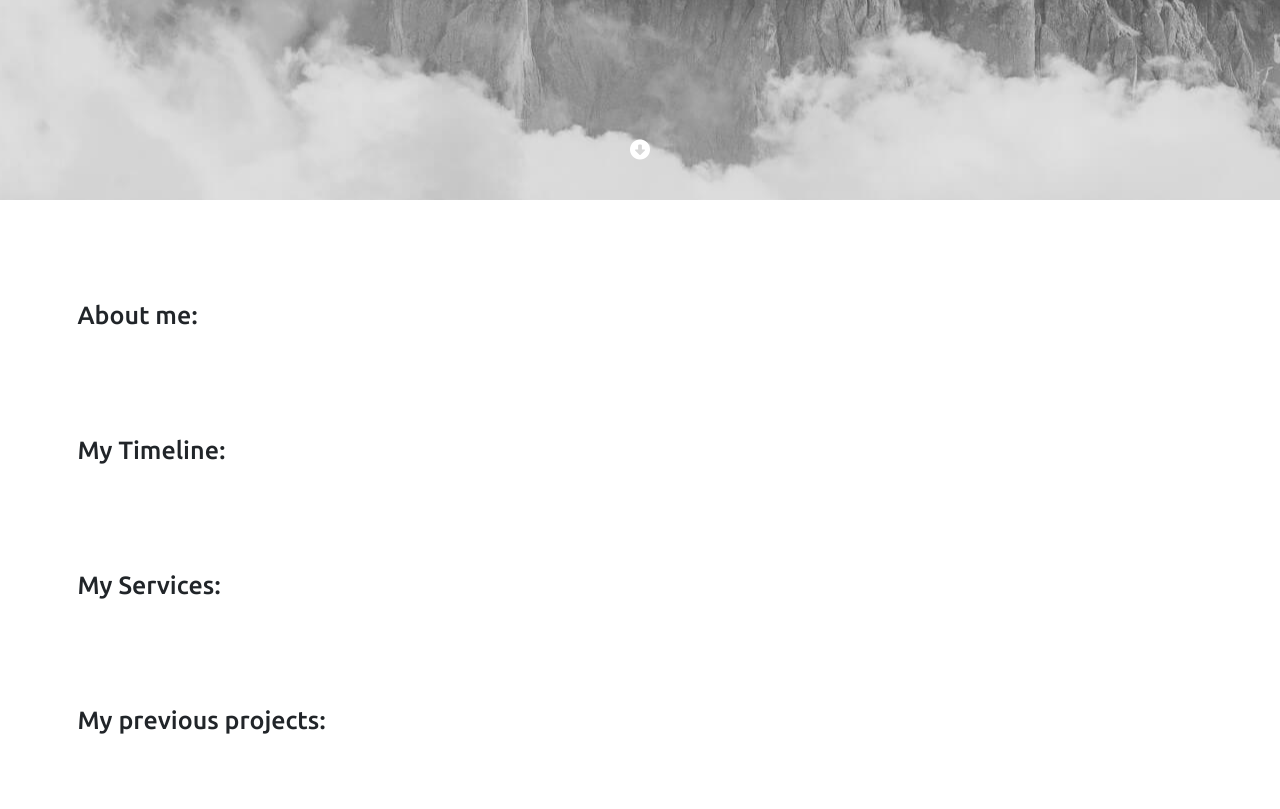
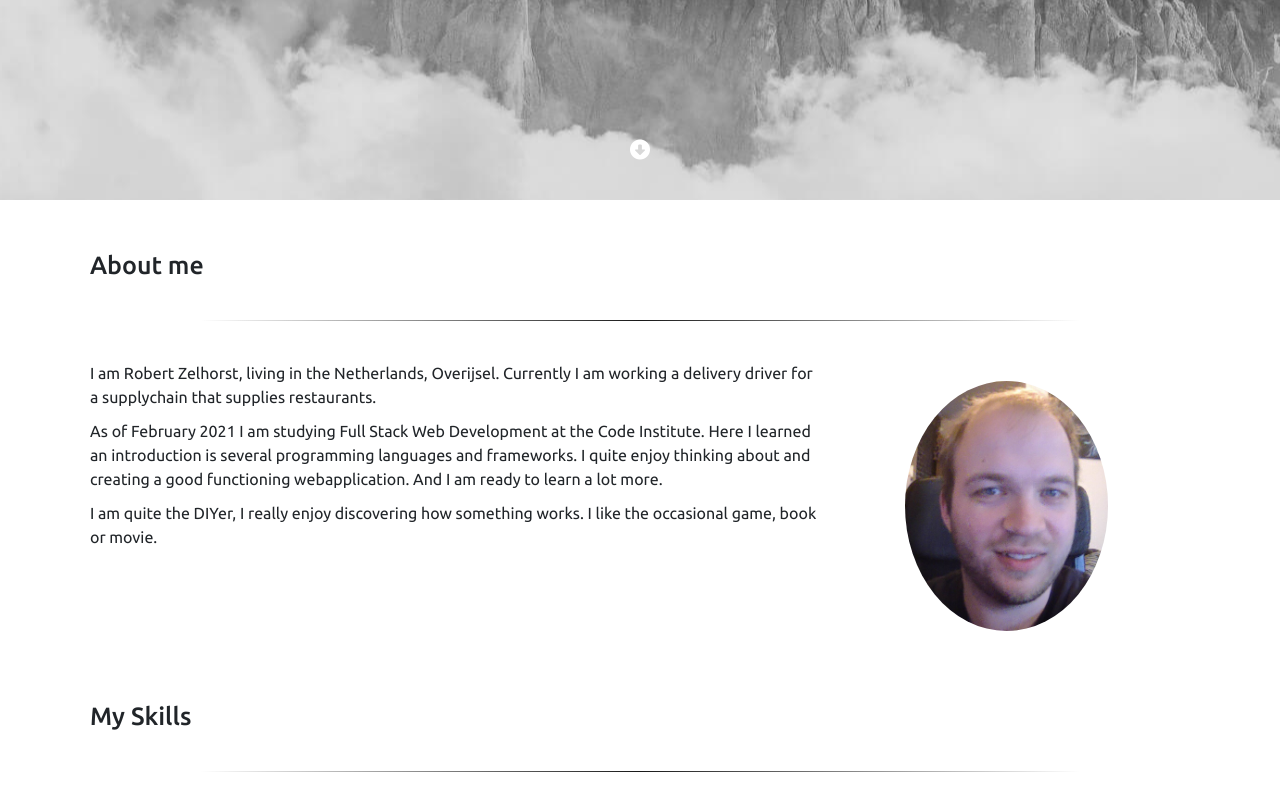
Before and after one commit to Zelhorst92/MyPortfolio, a Django app: page / in a window 1280 px wide. Shown: the part 600-1409 px from the top of the page. Run offline with Django 3.2, Linux system fonts and the light colour scheme; some libraries are stand-ins or nearby versions.

Commit message:
Add about and skills sections

```diff
--- a/home/templates/home/index.html
+++ b/home/templates/home/index.html
@@ -3,7 +3,7 @@
 
 {% block content %}
 <section id="herosection" class="pagesection container">
-    <div class="row" >
+    <div class="row">
         <div id="infocard" class="col-11 col-sm-9 col-md-7 col-lg-5 col-xl-4 ">
             <div class="row justify-content-center ">
                 <div class="col-12 col-md-4 pt-md-5 image-container">
@@ -31,20 +31,72 @@
 
 
 </section>
+
 <section id="aboutsection" class="pagesection container">
-    <h1>About me:</h1>
+    <h1>About me</h1>
+    <div class="spacer"></div>
+    <div class="row">
+        <div class="col-12 col-md-8">
+            <p>I am Robert Zelhorst, living in the Netherlands, Overijsel. Currently I am working a delivery driver for
+                a
+                supplychain that supplies restaurants.</p>
+            <p>As of February 2021 I am studying Full Stack Web Development at the Code Institute. Here I learned an
+                introduction is several programming languages and frameworks. I quite enjoy thinking about and creating
+                a
+                good functioning webapplication. And I am ready to learn a lot more.</p>
+            <p>I am quite the DIYer, I really enjoy discovering how something works. I like the occasional game, book or
+                movie.</p>
+        </div>
+        <div class="col-12 col-md-4 d-flex justify-content-center">
+            <div class="image-container">
+                <img class="img-fluid about-image" src="static/images/profile-picture-robert.jpg" alt="">
+            </div>
+        </div>
+    </div>
 </section>
-<section id="timelinesection" class="pagesection container">
-    <h1>My Timeline:</h1>
+
+<section id="skillssection" class="pagesection container">
+    <h1 class="section-header">My Skills</h1>
+    <div class="spacer"></div>
+    <div class="row">
+        <div class="col-6 col-md-4 col-lg-3">
+            <img class="skill-image"
+                src="https://cdn.jsdelivr.net/gh/devicons/devicon/icons/html5/html5-original-wordmark.svg" />
+        </div>
+        <div class="col-6 col-md-4 col-lg-3"><img class="skill-image"
+                src="https://cdn.jsdelivr.net/gh/devicons/devicon/icons/css3/css3-original-wordmark.svg" /></div>
+        <div class="col-6 col-md-4 col-lg-3"><img class="skill-image"
+                src="https://cdn.jsdelivr.net/gh/devicons/devicon/icons/javascript/javascript-original.svg" /></div>
+        <div class="col-6 col-md-4 col-lg-3"><img class="skill-image"
+                src="https://cdn.jsdelivr.net/gh/devicons/devicon/icons/python/python-original-wordmark.svg" /></div>
+        <div class="col-6 col-md-4 col-lg-3"><img class="skill-image"
+                src="https://cdn.jsdelivr.net/gh/devicons/devicon/icons/flask/flask-original-wordmark.svg" /></div>
+        <div class="col-6 col-md-4 col-lg-3"><img class="skill-image"
+                src="https://cdn.jsdelivr.net/gh/devicons/devicon/icons/django/django-original.svg" /></div>
+        <div class="col-6 col-md-4 col-lg-3"><img class="skill-image"
+                src="https://cdn.jsdelivr.net/gh/devicons/devicon/icons/jquery/jquery-original-wordmark.svg" /></div>
+        <div class="col-6 col-md-4 col-lg-3"><img class="skill-image"
+                src="https://cdn.jsdelivr.net/gh/devicons/devicon/icons/bootstrap/bootstrap-plain-wordmark.svg" /></div>
+        <div class="col-6 col-md-4 col-lg-3"><img class="skill-image"
+                src="https://cdn.jsdelivr.net/gh/devicons/devicon/icons/heroku/heroku-plain-wordmark.svg" /></div>
+        <div class="col-6 col-md-4 col-lg-3"><img class="skill-image"
+                src="https://cdn.jsdelivr.net/gh/devicons/devicon/icons/github/github-original-wordmark.svg" /></div>
+        <div class="col-6 col-md-4 col-lg-3"><img class="skill-image"
+                src="https://cdn.jsdelivr.net/gh/devicons/devicon/icons/mongodb/mongodb-original-wordmark.svg" /></div>
+    </div>
 </section>
+
 <section id="servicessection" class="pagesection container">
     <h1>My Services:</h1>
 </section>
+
 <section id="gallerysection" class="pagesection container">
     <h1>My previous projects:</h1>
 </section>
+
 <section id="contactsection" class="pagesection container">
     <h1>Contact Me
     </h1>
 </section>
+
 {% endblock %}
--- a/static/css/styles.css
+++ b/static/css/styles.css
@@ -71,7 +71,16 @@ body {
 }
 
 /* - - - - - Landing Page - - - - - */
+.row {
+    --bs-gutter-x: 0;
+}
 
+.pagesection {
+    margin: auto;
+    padding: 5rem 2rem 0 2rem;
+}
+
+/* - - - Hero Section - - - */
 #herosection {
     height: 100vh;
     min-height: 100vh;
@@ -86,7 +95,6 @@ body {
     color: #FFFFFF;
     font-size: 2rem;
     position: relative;
-
 }
 
 .name-container > h4 {
@@ -118,15 +126,6 @@ body {
     height: 12rem;
 }
 
-.btn-container {
-    margin-top: 5rem;
-}
-
-.pagesection {
-    margin: auto;
-    padding-top: 10rem;
-}
-
 .link-icon {
     color: #FFFFFF;
     padding: 0.9rem;
@@ -143,11 +142,26 @@ body {
     left: 0;
 }
 
-.row {
-        --bs-gutter-x: 0;
+/* - - - About & Skills Section - - - */
+#aboutsection {
+    min-height: 40rem;
+}
+
+.about-image {
+    max-height: 25rem;
+    border-radius: 50%;
+}
+
+.skill-image {
+    height: 15rem;
+    width: auto;
+    padding: 3rem;
 }
 
 /* - - - - - Buttons - - - - - */
+.btn-container {
+    margin-top: 5rem;
+}
 
 .btn-main {
     font-size: 1.75rem;
@@ -179,6 +193,17 @@ body {
     transition: 0.2s;
 }
 
+/* - - - - - Spacer - - - - - */
+.spacer {
+	position: relative;
+	margin-top: 4rem;
+    margin-bottom: 4rem;
+	height: 1px;
+	left: 10%;
+	width: 80%;
+	background-image: linear-gradient(to right, transparent, #191919, transparent);
+}
+
 
 @media screen and (min-width: 992px) {
 
--- a/templates/components/navigation.html
+++ b/templates/components/navigation.html
@@ -13,7 +13,7 @@
 			  </a>
 			  <ul class="dropdown-menu" aria-labelledby="offcanvasNavbarDropdown">
 				<li><a class="dropdown-item" href="#aboutsection">About Me</a></li>
-				<li><a class="dropdown-item" href="#timelinesection">Experience</a></li>
+				<li><a class="dropdown-item" href="#skillssection">Experience</a></li>
 				<li><a class="dropdown-item" href="#servicessection">Services</a></li>
 				<li><a class="dropdown-item" href="#gallerysection">Previous Projects</a></li>
 				<li><a class="dropdown-item" href="#contactsection">Contact</a></li>
--- a/templates/layout/head.html
+++ b/templates/layout/head.html
@@ -9,7 +9,7 @@
 {% block corecss %}
     <link href="https://cdn.jsdelivr.net/npm/bootstrap@5.1.3/dist/css/bootstrap.min.css" rel="stylesheet"
         integrity="sha384-1BmE4kWBq78iYhFldvKuhfTAU6auU8tT94WrHftjDbrCEXSU1oBoqyl2QvZ6jIW3" crossorigin="anonymous">
-    <script src="https://kit.fontawesome.com/e77b43d4d3.js" crossorigin="anonymous"></script>
+    <link rel="stylesheet" href="https://cdn.jsdelivr.net/gh/devicons/devicon@v2.14.0/devicon.min.css">
     <link rel="stylesheet" href="{% static 'css/styles.css' %}">
 {% endblock %}
 
--- a/templates/layout/scripts.html
+++ b/templates/layout/scripts.html
@@ -1,6 +1,7 @@
 {% load static %}
 
 {% block corejs %}
+<script src="https://kit.fontawesome.com/e77b43d4d3.js" crossorigin="anonymous"></script>
 <script src="https://cdn.jsdelivr.net/npm/jquery@3.5.1/dist/jquery.slim.min.js"
     integrity="sha384-DfXdz2htPH0lsSSs5nCTpuj/zy4C+OGpamoFVy38MVBnE+IbbVYUew+OrCXaRkfj" crossorigin="anonymous">
 </script>
```
